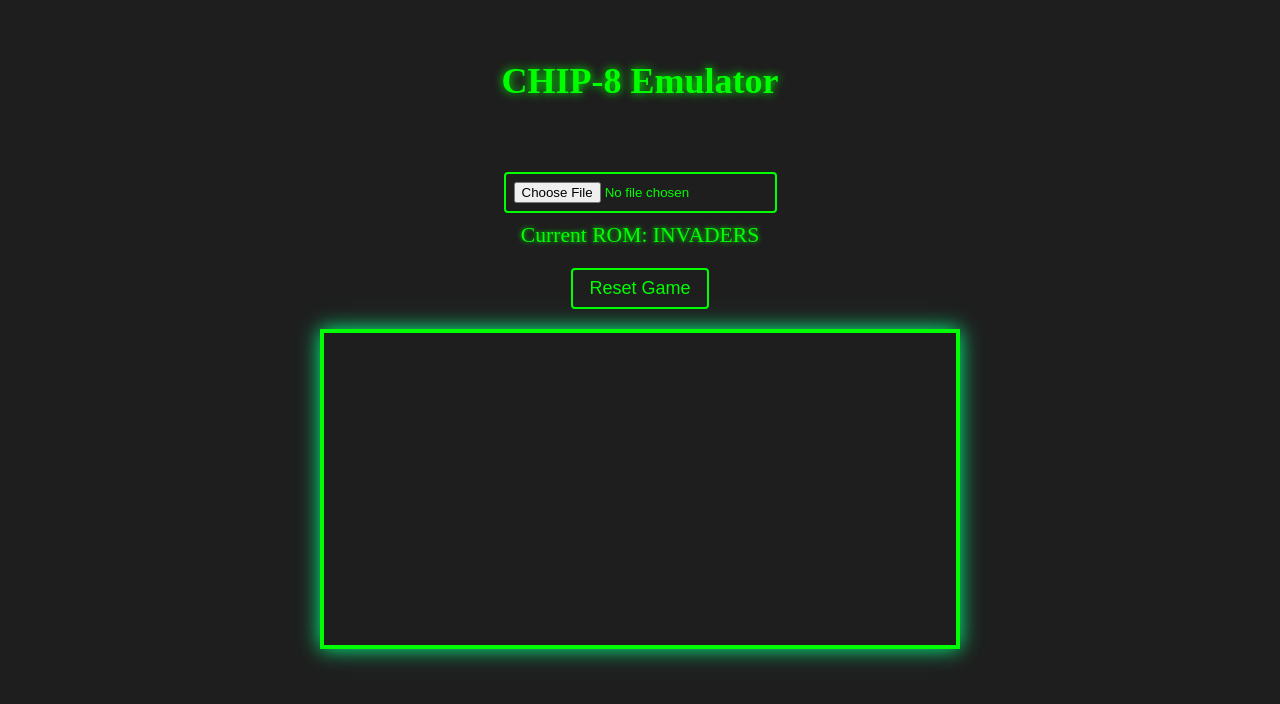
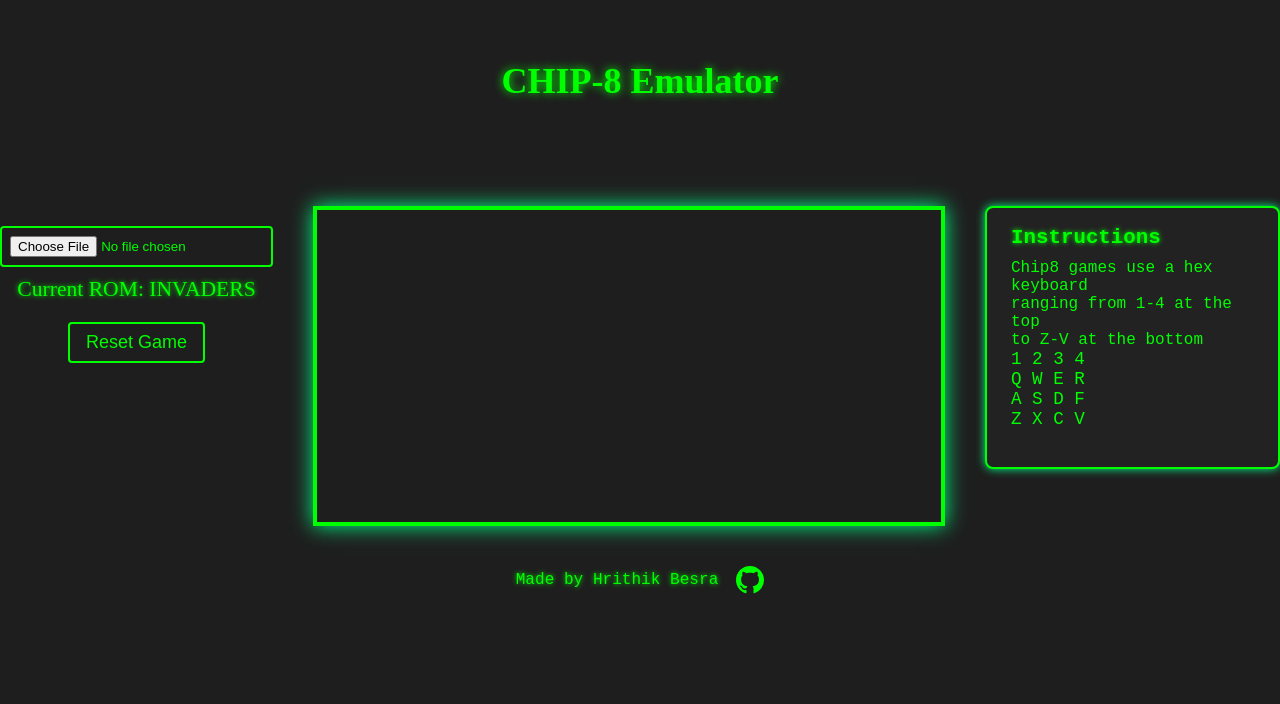
Before and after one commit to IamHBK2020/HBK_CHIP8, a plain HTML site: page index.html in a window 1280 px wide. Drawn offline with Linux system fonts and the light colour scheme; no server answers.

Commit message:
Added keymaps instructions for user

```diff
--- a/index.html
+++ b/index.html
@@ -10,13 +10,40 @@
 <body>
     <h1>CHIP-8 Emulator</h1>
 
-    <div class="controls">
-    <input type="file" id="romInput" accept=".ch8,.rom">
-    <div id="status">Current ROM: INVADERS</div>
-    <button id="resetBtn">Reset Game</button>
+
+
+    <div style="display: flex; flex-direction: row; align-items: flex-start; gap: 40px;">
+        <div class="controls">
+            <input type="file" id="romInput" accept=".ch8,.rom">
+            <div id="status">Current ROM: INVADERS</div>
+            <button id="resetBtn">Reset Game</button>
+        </div>
+        <canvas></canvas>
+        <div class="instructions-box">
+            <h2>Instructions</h2>
+            <p>Chip8 games use a hex keyboard<br>
+            ranging from 1-4 at the top<br>
+            to Z-V at the bottom</p>
+            <pre style="font-size: 1.1em; color: #00FF00; background: none; border: none;">
+1 2 3 4
+Q W E R
+A S D F
+Z X C V
+            </pre>
+        </div>
     </div>
 
-    <canvas></canvas>
+    <div class="footer">
+        <span>Made by Hrithik Besra</span>
+        <a href="https://github.com/IamHBK2020" target="_blank" aria-label="GitHub">
+            <svg height="28" width="28" viewBox="0 0 16 16" fill="#00FF00" xmlns="http://www.w3.org/2000/svg" style="vertical-align: middle; margin-left: 10px;">
+                <path d="M8 0C3.58 0 0 3.58 0 8c0 3.54 2.29 6.53 5.47 7.59.4.07.55-.17.55-.38 0-.19-.01-.82-.01-1.49-2.01.37-2.53-.49-2.69-.94-.09-.23-.48-.94-.82-1.13-.28-.15-.68-.52-.01-.53.63-.01 1.08.58 1.23.82.72 1.21 1.87.87 2.33.66.07-.52.28-.87.51-1.07-1.78-.2-3.64-.89-3.64-3.95 0-.87.31-1.59.82-2.15-.08-.2-.36-1.02.08-2.12 0 0 .67-.21 2.2.82.64-.18 1.32-.27 2-.27.68 0 1.36.09 2 .27 1.53-1.04 2.2-.82 2.2-.82.44 1.1.16 1.92.08 2.12.51.56.82 1.27.82 2.15 0 3.07-1.87 3.75-3.65 3.95.29.25.54.73.54 1.48 0 1.07-.01 1.93-.01 2.19 0 .21.15.46.55.38A8.013 8.013 0 0 0 16 8c0-4.42-3.58-8-8-8z"/>
+            </svg>
+        </a>
+    </div>
+
+
+
 
     <script type="module" src="scripts/chip8.js"></script>
 </body>
--- a/style.css
+++ b/style.css
@@ -1,3 +1,17 @@
+#footer, .footer {
+    display: flex;
+    justify-content: center;
+    align-items: center;
+    gap: 8px;
+    margin-top: 20px;
+    color: #00FF00;
+    font-size: 1.1em;
+    font-family: monospace;
+    text-shadow: 0 0 5px #00FF00;
+}
+
+
+
 /* Reset default browser styles */
 * {
     margin: 0;
@@ -25,6 +39,33 @@ canvas {
     image-rendering: pixelated;
     width: 640px;                                     /* matches your scale settings */
     height: 320px;
+    display: block;
+}
+
+.instructions-box {
+    background: #222;
+    border: 2px solid #00FF00;
+    border-radius: 8px;
+    color: #00FF00;
+    padding: 18px 24px;
+    margin-left: 0;
+    min-width: 180px;
+    font-family: monospace;
+    box-shadow: 0 0 10px #00ff88;
+    margin-top: 0;
+}
+.instructions-box h2 {
+    margin-bottom: 10px;
+    color: #00FF00;
+    font-size: 1.3em;
+    text-shadow: 0 0 5px #00FF00;
+}
+.instructions-box pre {
+    margin: 0;
+    font-family: monospace;
+    color: #00FF00;
+    background: none;
+    border: none;
 }
 
 h1 {
```
